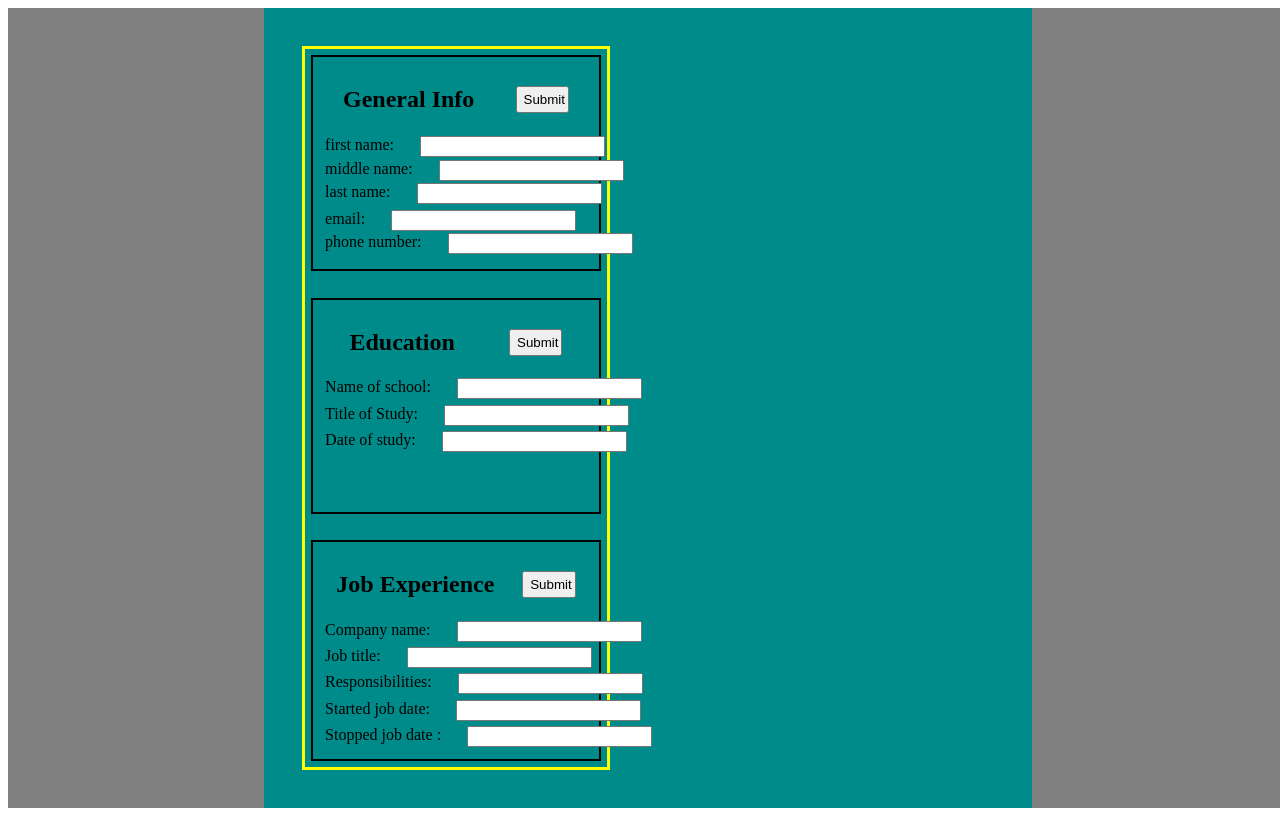
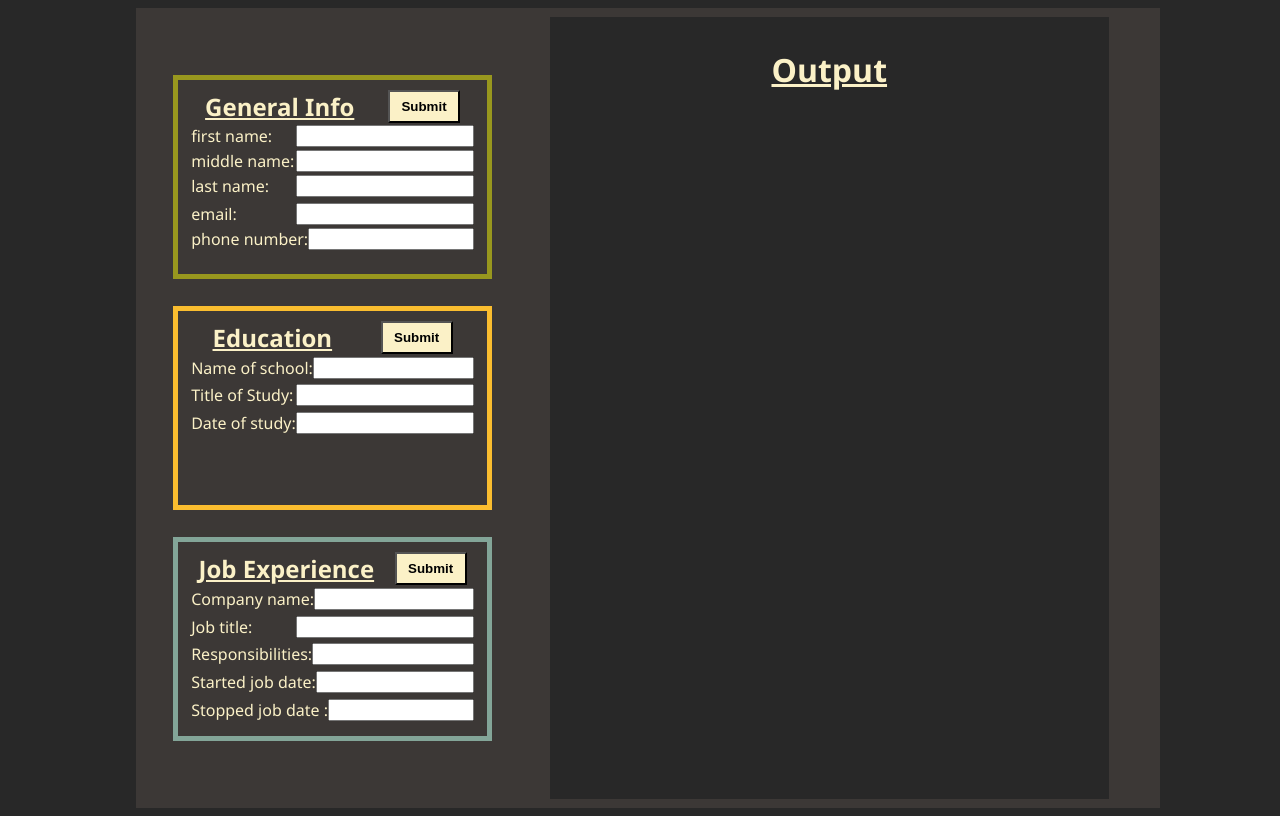
Before and after one commit to estauss1/react-prac, a React (Vite) app in the folder CV-App/: page / in a window 1280 px wide. Built offline with nearby package versions, Linux system fonts and the light colour scheme.

Commit message:
finish styling

```diff
--- a/CV-App/src/App.jsx
+++ b/CV-App/src/App.jsx
@@ -90,6 +90,7 @@ function App() {
         />
       </div>
       <div className="outputSide">
+        <h1 className="outputTitle">Output</h1>
         <GeneralOuput
           editing={editingGeneral}
           generalInfo={generalInfo}
--- a/CV-App/src/components/education.jsx
+++ b/CV-App/src/components/education.jsx
@@ -29,7 +29,7 @@ export default function EducationSection({
    }
 
    return(
-    <div className="inputSection">
+    <div className="inputSection eduSection">
         <div className="inputSectionHeader">
             <h2>Education</h2>
             <button
--- a/CV-App/src/components/experience.jsx
+++ b/CV-App/src/components/experience.jsx
@@ -35,7 +35,7 @@ export default function ExperienceSection({
     }
 
     return(
-    <div className="inputSection">
+    <div className="inputSection expSection">
         <div className="inputSectionHeader">
             <h2>Job Experience</h2>
             <button
--- a/CV-App/src/components/experienceOutput.jsx
+++ b/CV-App/src/components/experienceOutput.jsx
@@ -1,7 +1,7 @@
 
 export default function ExperienceOutput({editing, experience }){
     return(
-        <div>
+        <div className="outputSection">
             {!editing &&
             <>
                 <h2>Job Experience</h2>
--- a/CV-App/src/components/general.jsx
+++ b/CV-App/src/components/general.jsx
@@ -22,7 +22,7 @@ export function GeneralSection({editing, generalInfo, onGenInfoChange, onEditGen
     }
 
     return(
-    <div className="inputSection">
+    <div className="inputSection genSection">
         <div className="inputSectionHeader">
             <h2>General Info</h2>
             <button
--- a/CV-App/src/components/generalOutput.jsx
+++ b/CV-App/src/components/generalOutput.jsx
@@ -12,11 +12,9 @@ export default function GeneralOuput({editing, generalInfo}){
                     + generalInfo.name.lastName + "."
                     }
                 </p>
-                <h3>Contact Information</h3>
-                <ul>
-                    <li>email: {generalInfo.contact.email}</li>
-                    <li>phone number: {generalInfo.contact.phoneNumber}</li>
-                </ul>
+                <h4>Contact Information</h4>
+                <p>email: {generalInfo.contact.email}</p>
+                <p>phone number: {generalInfo.contact.phoneNumber}</p>
             </>
             }
         </div>
--- a/CV-App/src/styles/inputSide.css
+++ b/CV-App/src/styles/inputSide.css
@@ -1,28 +1,40 @@
 .inputSide{
-   margin: 5%;
    display: flex;
    flex-direction: column;
    gap: 2%;
    box-sizing: border-box;
    width: 40%;
-   border: 3px solid yellow;
+   height: 85%;
    justify-content: space-evenly;
+   margin-left: 3%;
 }
 
 .field{
     display: flex;
     flex-direction: row;
     margin: 1%;
-    gap: 10%
+    justify-content: space-between;
 }
 
 .inputSection{
-    border: 2px solid black;
+    border: 5px solid;
     margin: 2%;
     padding: 3%;
     display: flex;
     flex-direction: column;
     height: 33%;
+}
+
+.genSection{
+    border-color: #98971e;
+}
+
+.expSection{
+    border-color: #83a598;
+}
+
+.eduSection{
+    border-color: #fabd2f;
 }
 
 .inputSectionHeader{
@@ -37,10 +49,17 @@ span{
 }
 
 input{
+    width: 60%;
     justify-self: flex-end;
 }
 
 button{
-    width: 20%;
-    height: 40%
+    width: 25%;
+    height: 100%;
+    font-weight: bold;
+    background-color: #fbf1c7;
 }
+
+button:hover{
+    background-color: gray;
+}
--- a/CV-App/src/styles/other.css
+++ b/CV-App/src/styles/other.css
@@ -1,14 +1,37 @@
+body{
+    overflow: hidden;
+    background-color: #282828;
+}
+
 .page{
     display: flex;
     width: 100vw;
     height: 100vh;
-    background-color: gray;
+    background-color: #282828;
     justify-content: center;
 }
 
 .pageColumn{
-    background-color: darkcyan;
-    min-width: 60%;
+    background-color: #3c3836;
+    min-width: 80%;
+    height: 100%;
     display: flex;
     flex-direction: row;
+    justify-content: space-around;
+    align-items: center;
 }
+
+h1, h2, h4, p, span, ul, li{
+    padding: 0;
+    margin: 0;
+    font-family: 'Segoe UI', Tahoma, Geneva, Verdana, sans-serif;
+    color: #fbf1c7;
+}
+
+h1, h2, h4{
+    text-decoration: underline;
+}
+
+p, span, li{
+    font-size: 16px;
+}
--- a/CV-App/src/styles/outputSide.css
+++ b/CV-App/src/styles/outputSide.css
@@ -0,0 +1,25 @@
+.outputSide{
+    margin: 5%;
+    display: flex;
+    flex-direction: column;
+    align-items: flex-start;
+    width: 60%;
+    height: 90%;
+    padding: 3%;
+    background-color: #282828;
+}
+
+.outputTitle{
+    align-self: center;
+    margin: 0;
+}
+
+.outputSection{
+    width: 100%;
+    margin-top: 3%;
+    height: 33%;
+    padding: 2%;
+    display: flex;
+    flex-direction: column;
+    justify-content: space-between;
+}
```
